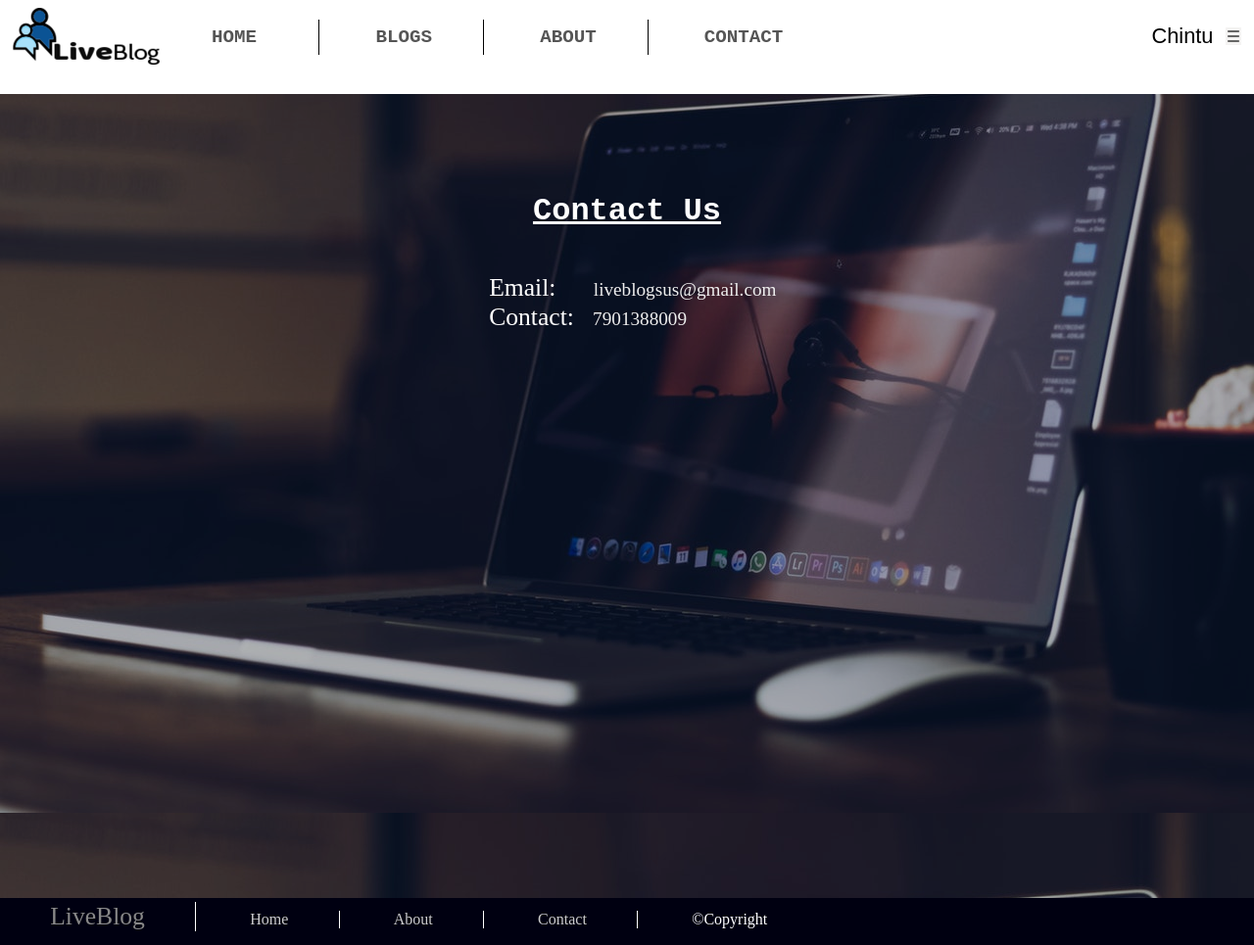
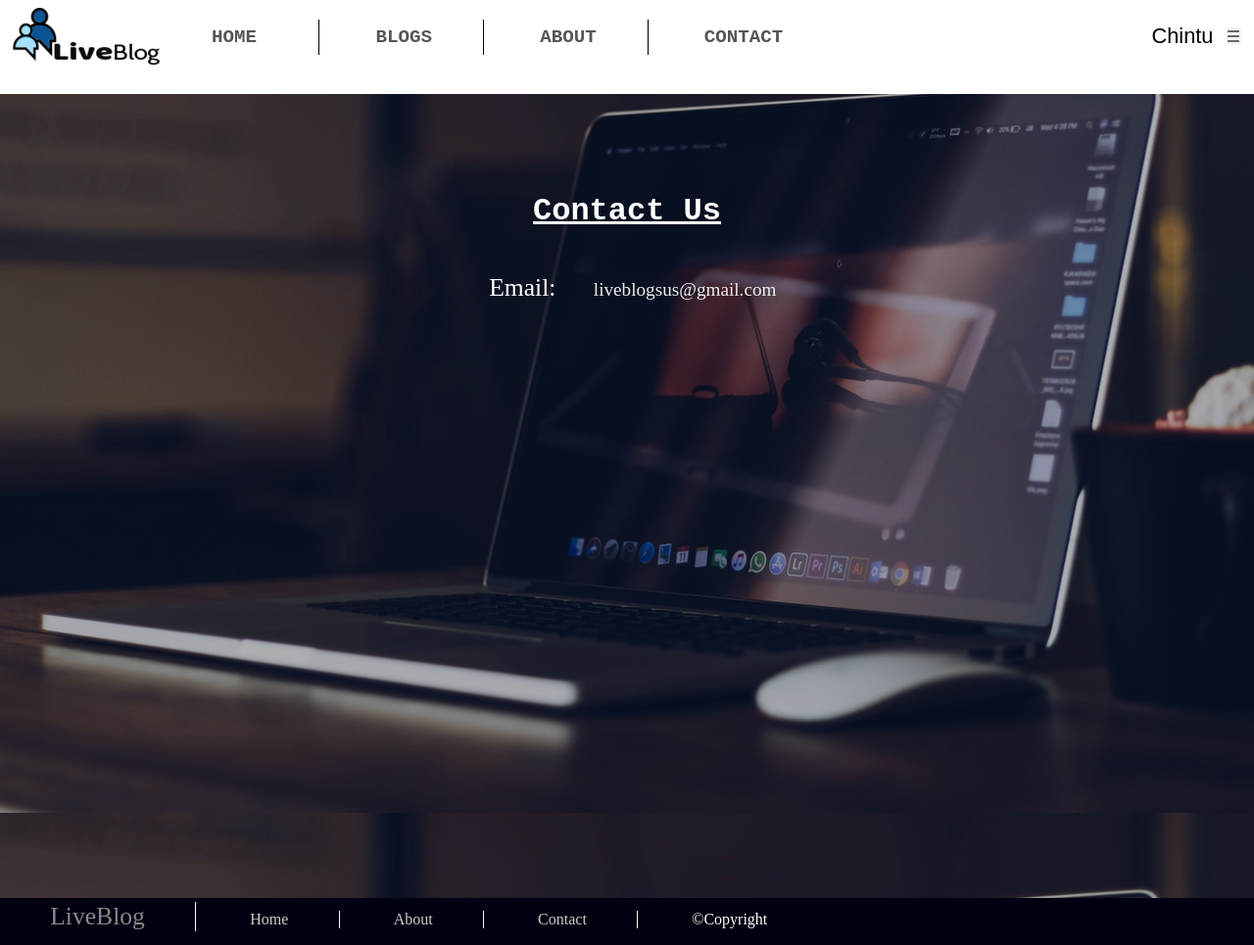
Before and after one commit to sleepingsysgeek/BloggingWebsite, a PHP site: page /contact.php in a window 1280 px wide. Shown: the whole page at 98% size. Run offline with PHP 8.4, Linux system fonts and the light colour scheme; a user stored in the database is signed in.

Commit message:
Update contact.php

```diff
--- a/contact.php
+++ b/contact.php
@@ -65,8 +65,8 @@
 					<form style=" margin-left: 28%; margin-top: 7%;" method="post" action="<?php echo htmlspecialchars($_SERVER["PHP_SELF"]);?>">
 					<span style="font-size: 2vw; text-align: center;">
 						Email: &nbsp;&ensp;&ensp;<span class = "detail">liveblogsus@gmail.com</span> <br>
-						<!-- Email: &nbsp;&ensp;&ensp;<span class="detail"></span><br> -->
-						Contact:&ensp; <span class = "detail">7901388009</span><br>
+						<!-- Email: &nbsp;&ensp;&ensp;<span class="detail"></span><br>
+<!-- 						Contact:&ensp; <span class = "detail">mpr</span><br> -->
 					</span>
 						<input type="hidden" id="pass" oncopy="return false" onpaste="return false" placeholder="Enter password"><br>
 					</form>
```
